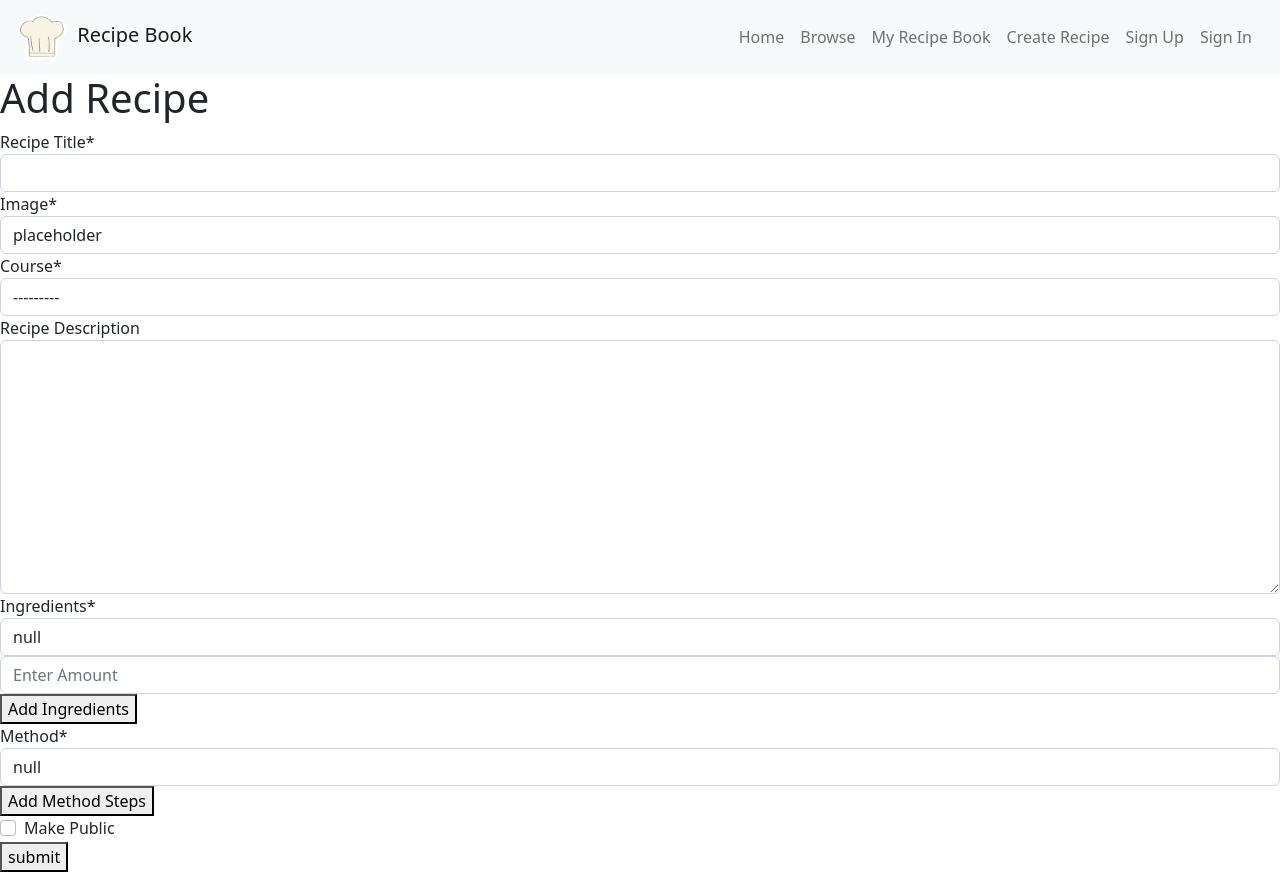
After one commit to VictoriaParkes/recipe-book, a Django app: page /create_recipe/ in a window 1280 px wide. The commit adds this page. Run offline with Django 3.2, Linux system fonts and the light colour scheme; data that the repository does not hold is empty; some libraries are stand-ins or nearby versions.

Commit message:
Add create recipe form structure

```diff
--- a/RECIPE_BOOK/settings.py
+++ b/RECIPE_BOOK/settings.py
@@ -51,6 +51,7 @@ INSTALLED_APPS = [
     'cloudinary_storage',
     'django.contrib.staticfiles',
     'cloudinary',
+    'crispy_forms',
     'recipes',
 ]
 
@@ -58,6 +59,8 @@ SITE_ID = 1
 
 LOGIN_REDIRECT_URL = '/'
 LOGOUT_REDIRECT_URL = '/'
+
+CRISPY_TEMPLATE_PACK = 'bootstrap4'
 
 MIDDLEWARE = [
     'django.middleware.security.SecurityMiddleware',
--- a/RECIPE_BOOK/urls.py
+++ b/RECIPE_BOOK/urls.py
@@ -19,6 +19,6 @@ from recipes.views import home
 
 urlpatterns = [
     path('admin/', admin.site.urls),
-    path('', home, name='home'),
+    path('', include('recipes.urls')),
     path('accounts/', include('allauth.urls')),
 ]
--- /dev/null
+++ b/recipes/forms.py
@@ -0,0 +1,60 @@
+from django import forms
+from django.forms import ModelForm, formset_factory, modelformset_factory, MultiWidget, MultiValueField, TextInput
+from .models import Recipe
+
+class RecipeDetailsForm(ModelForm):
+    class Meta:
+        model = Recipe
+        fields = ('title', 'recipe_image', 'course', 'description', )
+        labels = {
+            'title': 'Recipe Title',
+            'recipe_image': 'Image',
+            'course': 'Course',
+            'description': 'Recipe Description'
+        }
+
+class IngredientsWidget(MultiWidget, TextInput):
+    def __init__(self):
+        widgets = [
+            forms.TextInput(attrs={'placeholder': 'Enter Ingredient'}),
+            forms.TextInput(attrs={'placeholder': 'Enter Amount'})
+        ]
+        super().__init__(widgets)
+
+    def decompress(self, value):
+        if value:
+            return value.split(' ')
+        return ['', '']
+
+# class IngredientsField(MultiValueField):
+#     widget = IngredientsWidget
+
+#     fields = (
+#         forms.CharField(),
+#         forms.CharField()
+#     )
+
+#     def compress(self, input_list):
+#         return ''.join(input_list)
+
+IngredientsFormset = modelformset_factory(
+    Recipe,
+    fields=('ingredients', ),
+    # extra=1,
+    widgets={'ingredients': IngredientsWidget()}
+)
+
+MethodFormset = modelformset_factory(
+    Recipe,
+    fields=('method', ),
+    # extra=1,
+    widgets={'method': TextInput()}
+)
+
+class RequestPublish(ModelForm):
+    class Meta:
+        model = Recipe
+        fields = ('publish_request', )
+        labels = {
+            'publish_request': 'Make Public'
+        }
--- a/recipes/models.py
+++ b/recipes/models.py
@@ -23,8 +23,8 @@ class Recipe(models.Model):
     recipe_image = CloudinaryField('image', default='placeholder')
     course = models.CharField(max_length=50, choices=RECIPE_COURSE)
     description = models.TextField(blank=True)
-    ingredients = models.JSONField(null=True)
-    method = models.JSONField(null=True)
+    ingredients = models.JSONField(null=False)
+    method = models.JSONField(null=False)
     created_on = models.DateTimeField(auto_now_add=True)
     updated_on = models.DateTimeField(auto_now=True)
     publish_request = models.BooleanField(default=False)
--- a/recipes/urls.py
+++ b/recipes/urls.py
@@ -4,4 +4,5 @@ from .views import home
 
 urlpatterns = [
     path('', home, name='home'),
+    path('create_recipe/', views.CreateRecipe.as_view(), name='create_recipe')
 ]
--- a/recipes/views.py
+++ b/recipes/views.py
@@ -1,11 +1,36 @@
-from django.shortcuts import render
+from django.shortcuts import render, redirect
+from django.http import HttpResponse
+from django.views import generic, View
+# from django.views.generic import ListView
+from django.views.generic.edit import CreateView  #, UpdateView
 from .models import Recipe
+from .forms import RecipeDetailsForm, IngredientsFormset, MethodFormset, RequestPublish
+# from django.contrib import messages
+from django.contrib.auth.mixins import LoginRequiredMixin
+
 
 def home(request):
 
-    template = "index.html"
+    template = 'index.html'
     context = {
-        "page_title": "Home"
+        'page_title': 'Home'
     }
 
     return render(request, template, context)
+
+
+class CreateRecipe(CreateView):
+
+    def get(self, request):
+
+        return render(
+            request,
+            'create_recipe.html',
+            {
+                'page_title': 'Create Recipe',
+                'recipe_details_form': RecipeDetailsForm(prefix='details'),
+                'ingredients_formset': IngredientsFormset(prefix='ingredients'),
+                'method_formset': MethodFormset(prefix='method'),
+                'request_publish': RequestPublish(prefix='request')
+            },
+        )
--- a/requirements.txt
+++ b/requirements.txt
@@ -5,6 +5,7 @@ dj-database-url==0.5.0
 dj3-cloudinary-storage==0.0.6
 Django==3.2.21
 django-allauth==0.56.1
+django-crispy-forms==1.14.0
 gunicorn==21.2.0
 oauthlib==3.2.2
 psycopg2==2.9.7
--- a/templates/base.html
+++ b/templates/base.html
@@ -47,7 +47,7 @@
                     </li>
 
                     <li class="nav-item">
-                        <a class="nav-link" href="#">Create Recipe</a>
+                        <a class="nav-link" href="{% url 'create_recipe' %}">Create Recipe</a>
                     </li>
 
                     {% if user.is_authenticated %}
--- /dev/null
+++ b/templates/create_recipe.html
@@ -0,0 +1,27 @@
+{% extends "base.html" %}
+
+{% block content %}
+{% load crispy_forms_tags %}
+
+<h1>Add Recipe</h1>
+<form action="POST">
+
+    <div>
+        {{ recipe_details_form | crispy }}
+    </div>
+    <div>
+        {{ ingredients_formset | crispy }}
+        <button>Add Ingredients</button>
+    </div>
+    <div>
+        {{ method_formset | crispy }}
+        <button>Add Method Steps</button>
+    </div>
+    <div>
+        {{ request_publish | crispy }}
+    </div>
+    {% csrf_token %}
+    <button>submit</button>
+</form>
+
+{%endblock%}
```
Also changed, not shown: recipes/migrations/0002_auto_20230927_1330.py (added).
